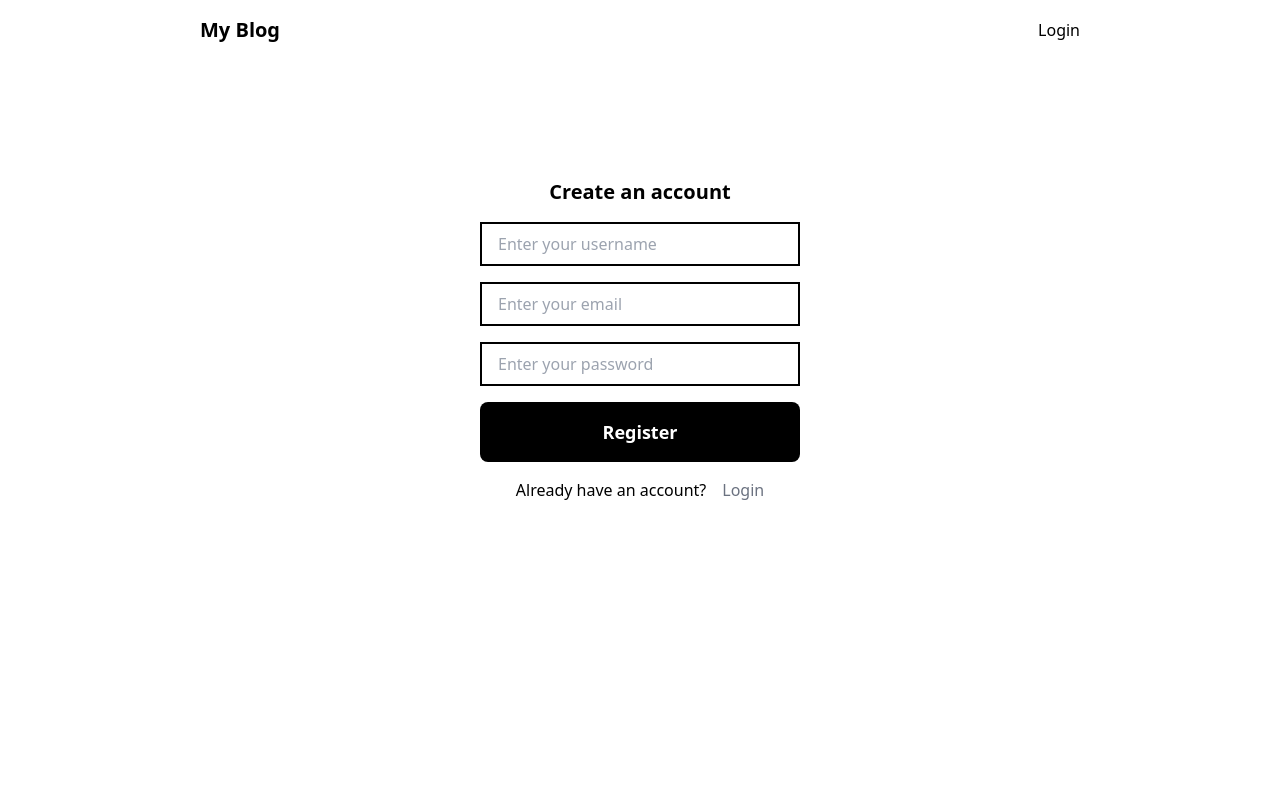
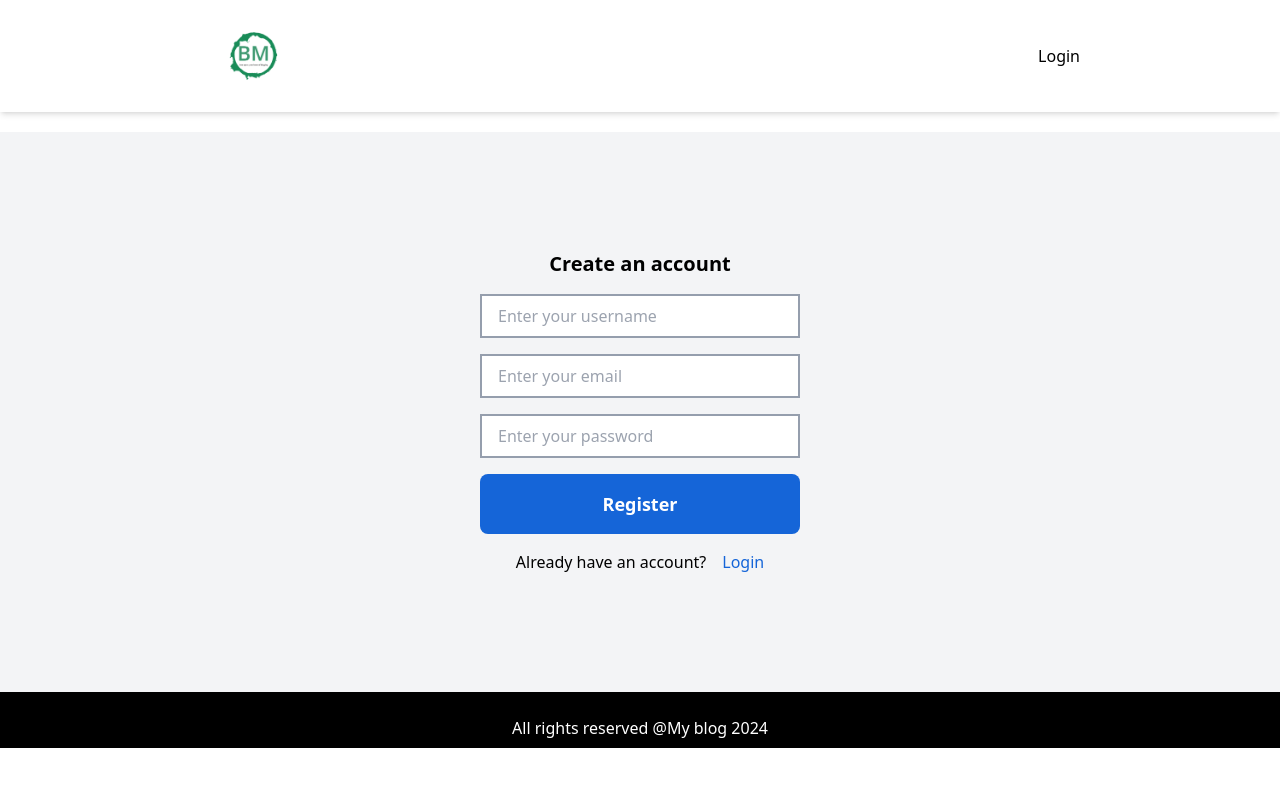
Before and after one commit to Lucia151/BlogApp, a React (Vite) app in the folder Front-end/: page /register in a window 1280 px wide. Shown: the top 786 px of the page. Built offline with nearby package versions, Linux system fonts and the light colour scheme.

Commit message:
added foopter

```diff
--- a/Front-end/src/pages/Register.jsx
+++ b/Front-end/src/pages/Register.jsx
@@ -1,30 +1,39 @@
 import React from 'react'
 import { Link } from 'react-router-dom'
+import logo from '../assets/images/logo.png';
+import Footer from '../components/Footer';
 
 function Register() {
   return (
     <>
-      <div className="flex items-center justify-between px-6 md:px-[200px] py-4">
-        <h1 className="text-lg md:text-xl font-extrabold"><Link to="/">My Blog</Link></h1>
+
+      <div className="sticky top-0 z-50 flex items-center justify-between px-6 md:px-[200px] py-4 shadow-md shadow-blue-gray-900/200">
+      <Link to="/"><img className='h-20 w-30' src={logo} /></Link>
         <h3><Link to="/login">Login</Link></h3>
         </div>
-    <div className="w-full flex justify-center items-center h-[70vh]">
+        <div className="bg-gray-100 mt-5 ">
+    <form className="w-full flex justify-center items-center h-[70vh]">
         <div className="flex flex-col justify-center items-center space-y-4 w-[80%] md:w-[25%]">
             <h1 className="text-xl font-bold text-left">Create an account</h1>
-            <input className="w-full px-4 py-2 border-2 border-black outline-0" type="password" placeholder="Enter your username"/>
-            <input className="w-full px-4 py-2 border-2 border-black outline-0" type="text" placeholder="Enter your email"/>
-            <input className="w-full px-4 py-2 border-2 border-black outline-0" type="password" placeholder="Enter your password"/>
-            <button className="w-full px-4 py-4 text-lg font-bold text-white bg-black rounded-lg hover:bg-gray-500 hover:text-black">Register</button>
+            <input className="w-full px-4 py-2 border-2 border-inputOutlineGray outline-0" type="password" placeholder="Enter your username"/>
+            <input className="w-full px-4 py-2 border-2 border-inputOutlineGray outline-0" type="text" placeholder="Enter your email"/>
+            <input className="w-full px-4 py-2 border-2 border-inputOutlineGray outline-0" type="password" placeholder="Enter your password"/>
+            <button className="w-full px-4 py-4 text-lg font-bold text-white bg-buttonsBlue rounded-lg hover:bg-gray-500 hover:text-black">Register</button>
             <div className="flex justify-center items-center space-x-4">
              <p>Already have an account?</p>
-             <p className="text-gray-500 hover:text-black"><Link to="/login">Login</Link></p>
+             <p className="text-buttonsBlue hover:text-black"><Link to="/login">Login</Link></p>
 
             </div>
 
         </div>
 
+    </form>
+
     </div>
+    <p className="py-2 pb-2 text-center text-white bg-black"></p>
+    <p className="py-2 pb-2 text-center text-white bg-black">All rights reserved @My blog 2024</p>
     </>
+
   )
 }
 
```
